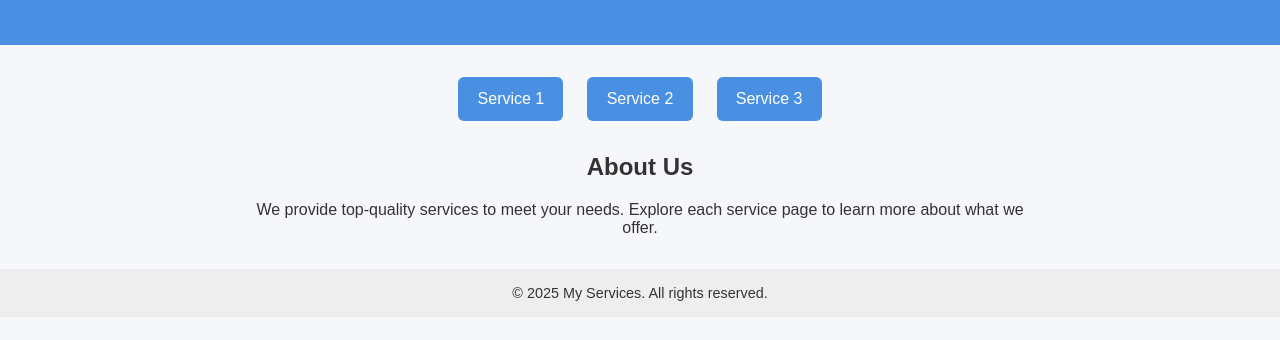
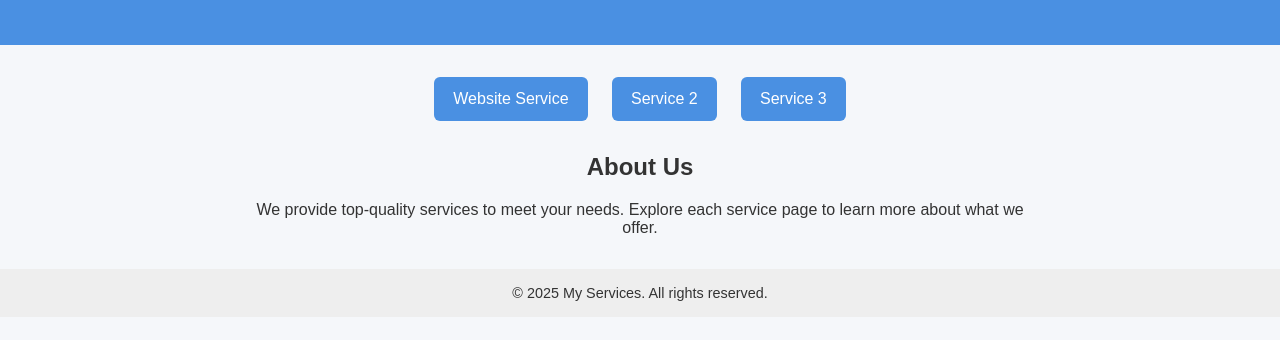
Before and after one commit to itguyn9/IT-Support-Digital-Marketing, a plain HTML site: page index.html in a window 1280 px wide. Shown: the part 114-454 px from the top of the page. Drawn offline with Linux system fonts and the light colour scheme.

Commit message:
Update index.html

```diff
--- a/index.html
+++ b/index.html
@@ -59,7 +59,7 @@
   </header>
 
   <nav>
-    <a href="services/service1.html">Service 1</a>
+    <a href="web-design.html">Website Service</a>
     <a href="services/service2.html">Service 2</a>
     <a href="services/service3.html">Service 3</a>
   </nav>
```
